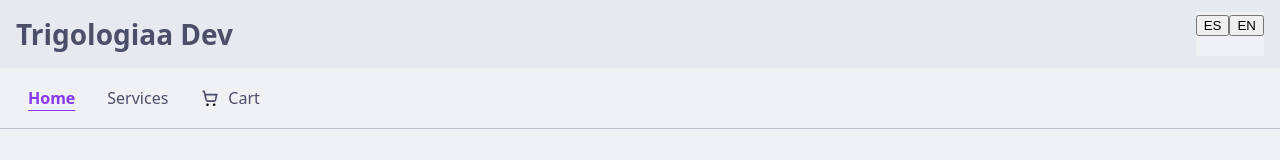
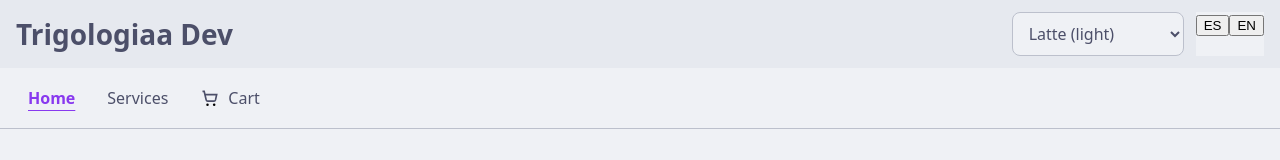
Before and after one commit to trigologiaa/frontend, a React (Vite) app: page / in a window 1280 px wide. Shown: the top 160 px of the page. Built offline with nearby package versions, Linux system fonts and the light colour scheme.

Commit message:
feat(layout): add the theme selector to the header

```diff
--- a/src/layout/Header.jsx
+++ b/src/layout/Header.jsx
@@ -1,6 +1,7 @@
 import { Link } from "react-router-dom";
 import styles from "./Header.module.css";
 import { LanguageSwitcher } from "./LanguageSwitcher";
+import { ThemeSwitcher } from "./ThemeSwitcher";
 
 export function Header() {
 	return (
@@ -8,7 +9,10 @@ export function Header() {
 			<Link to="/" className={styles.brand}>
 				Trigologiaa Dev
 			</Link>
-			<LanguageSwitcher />
+			<div className={styles.controls}>
+				<ThemeSwitcher />
+				<LanguageSwitcher />
+			</div>
 		</header>
 	);
 }
--- a/src/layout/Header.module.css
+++ b/src/layout/Header.module.css
@@ -1,6 +1,7 @@
 .header {
 	display: flex;
 	align-items: center;
+	flex-wrap: wrap;
 	justify-content: space-between;
 	gap: var(--space-4);
 	padding: var(--space-3) var(--space-4);
@@ -13,3 +14,9 @@
 	color: var(--color-text);
 	text-decoration: none;
 }
+
+.controls {
+	display: flex;
+	align-items: center;
+	gap: var(--space-3);
+}
```
Also changed, not shown: 1 other file (tests, documents, lock files or other folders).
